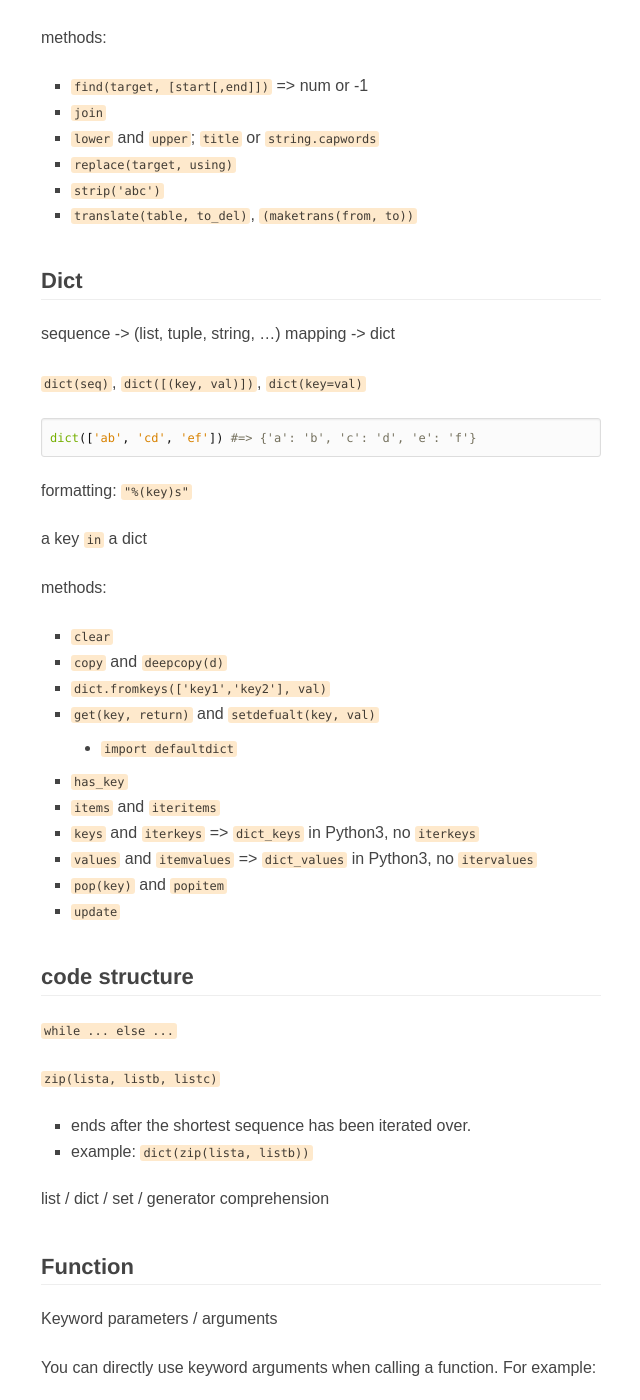
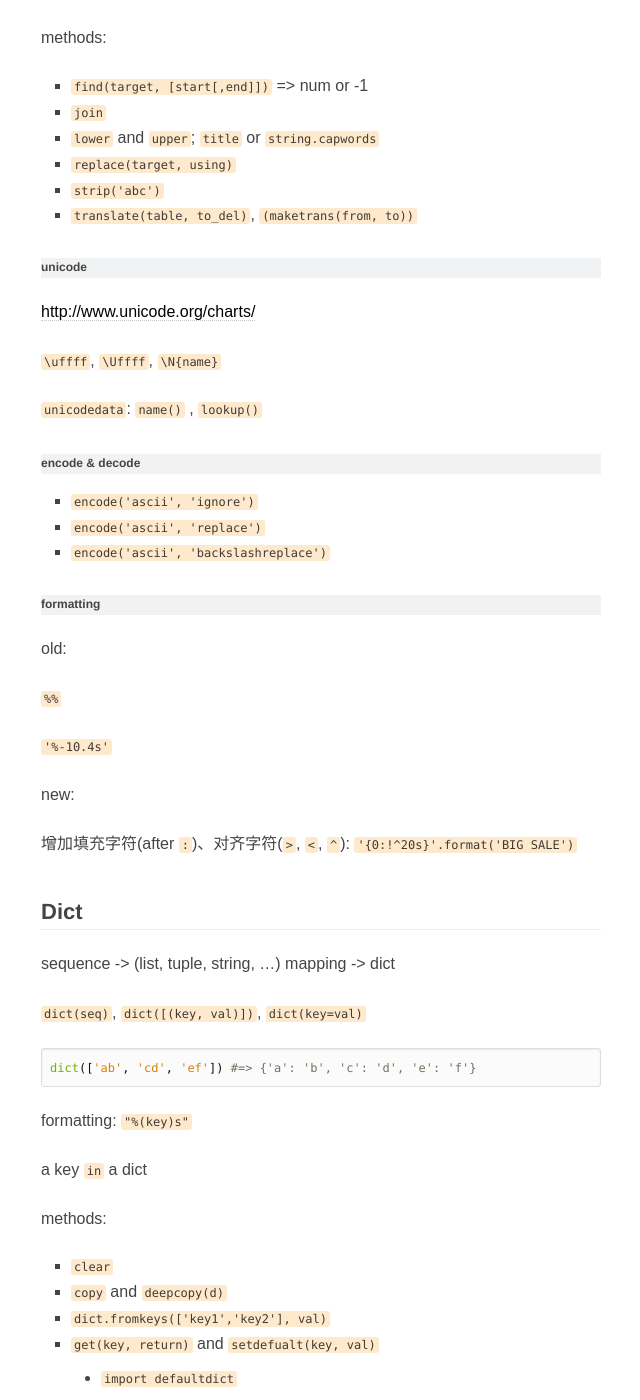
Before and after one commit to fanyange/fanyange.github.io, a Jekyll site: the page built from wiki/Python.md, in a window 1280 px wide and 1400 px high, scrolled down 3999 px. Shown: the whole window, without its empty margins (319-959 px from the left). Built offline with Jekyll 4.4.1, drawn with Linux system fonts in a browser that asks for light colours; some web fonts are replaced; comment, search, counter and statistics services are not loaded.

Commit message:
update python notes

```diff
--- a/wiki/Python.md
+++ b/wiki/Python.md
@@ -169,6 +169,31 @@ methods:
 - `replace(target, using)`
 - `strip('abc')`
 - `translate(table, to_del)`, `(maketrans(from, to))`
+
+### unicode
+<http://www.unicode.org/charts/>
+
+`\uffff`, `\Uffff`, `\N{name}`
+
+`unicodedata`: `name()` , `lookup()`
+
+### encode & decode
+
+- `encode('ascii', 'ignore')`
+- `encode('ascii', 'replace')`
+- `encode('ascii', 'backslashreplace')`
+
+### formatting
+
+old:
+
+`%%`
+
+`'%-10.4s'`
+
+new:
+
+增加填充字符(after `:`)、对齐字符(`>`, `<`, `^`): `'{0:!^20s}'.format('BIG SALE')`
 
 ## Dict
 sequence -> (list, tuple, string, ...)
```
